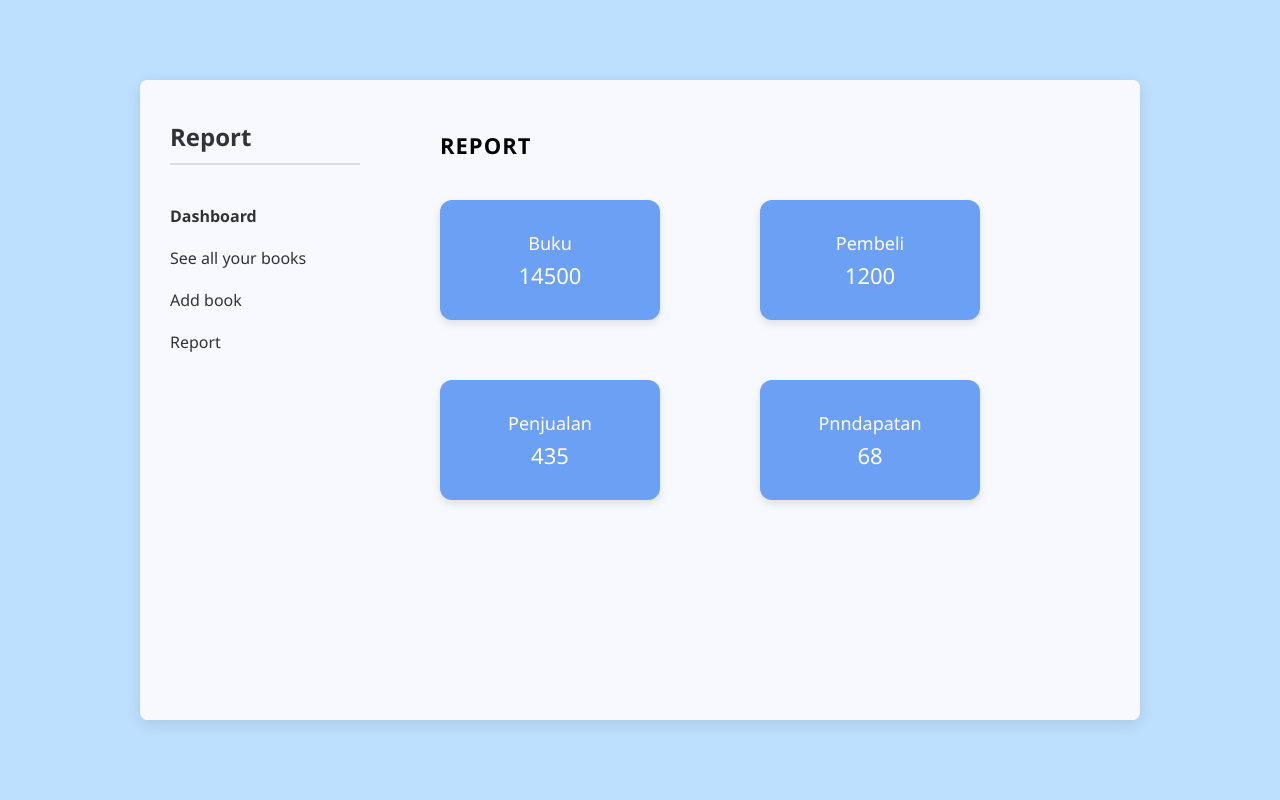
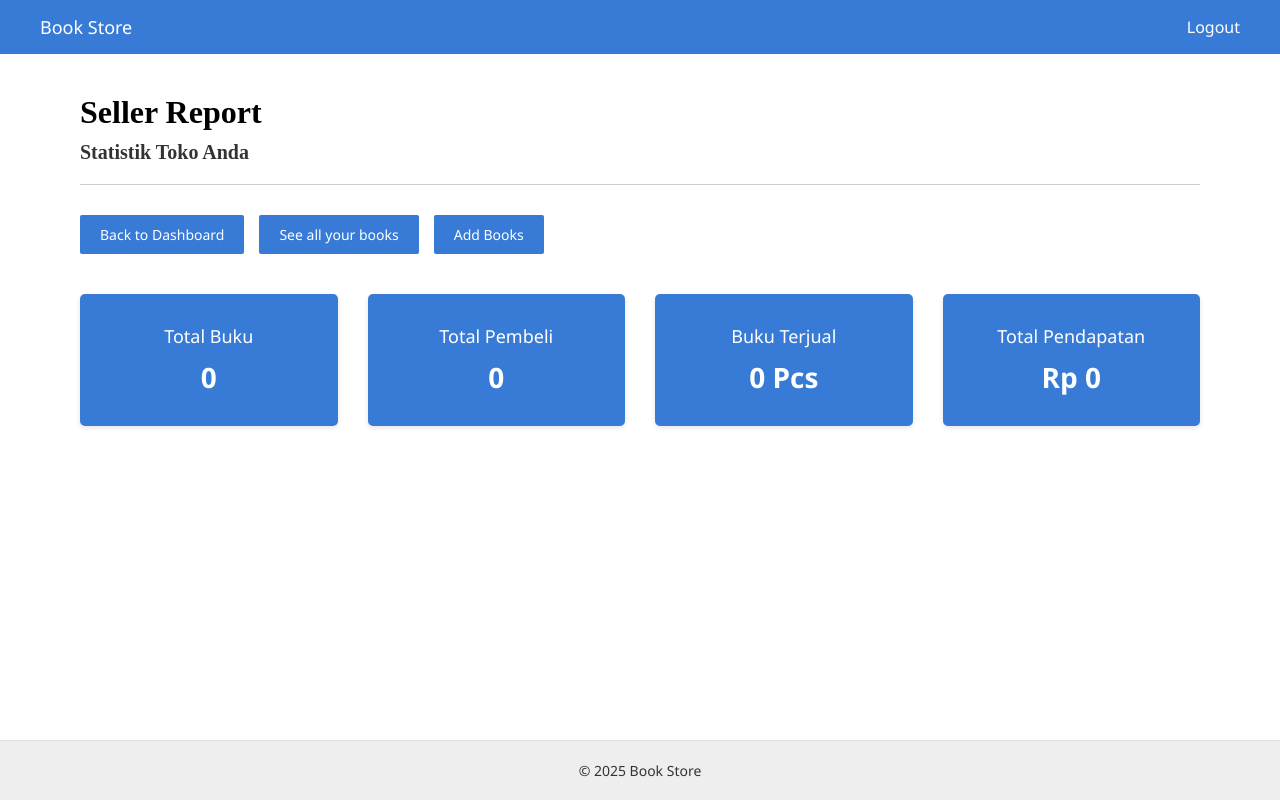
Before and after one commit to mfarhancode/PAW-A_Project_Book-Store, a PHP site: page /seller/report.php in a window 1280 px wide. Run offline with PHP 8.4, Linux system fonts and the light colour scheme; the visitor is signed in with stand-in values (Sample User, id 1); data that the repository does not hold is empty.

Commit message:
menyesuaikan style pada report di seller(safri)

```diff
--- a/seller/report.php
+++ b/seller/report.php
@@ -1,15 +1,48 @@
 <?php
 require "../connection.php";
 session_start();
-if (!($_SESSION['login'])) {
+
+if (!isset($_SESSION['login'])) {
     header("Location: ../login.php");
     exit;
 }
 
-$total_books   = 14500;
-$total_pembeli  = 1200;
-$total_penjualan = 435;
-$total_pendapatan  = 68;
+// Ambil ID Seller dari Session
+// Asumsi: Saat login, kamu menyimpan id user ke $_SESSION['user_id'] atau similar
+$seller_id = isset($_SESSION['user_id']) ? $_SESSION['user_id'] : 0;
+
+// --- LOGIKA QUERY DATA KHUSUS SELLER ---
+
+// 1. Total Buku (Hanya milik seller ini)
+// Pastikan tabel bst_books punya kolom 'seller_id' atau 'id_user'
+$q_books = mysqli_query($conn, "SELECT COUNT(*) as total FROM bst_books WHERE seller_id = '$seller_id'");
+$d_books = mysqli_fetch_assoc($q_books);
+$total_books = $d_books['total'] ?? 0;
+
+// 2. Total Buku Terjual (Penjualan)
+// Join tabel sold_books dengan books untuk filter punya seller ini
+$q_sold = mysqli_query($conn, "
+    SELECT SUM(s.qty) as total_qty, SUM(s.price_at_sale) as total_duit
+    FROM bst_sold_books s
+    JOIN bst_books b ON s.ISBN = b.ISBN
+    WHERE b.seller_id = '$seller_id'
+");
+$d_sold = mysqli_fetch_assoc($q_sold);
+
+$total_penjualan  = $d_sold['total_qty'] ?? 0; // Jumlah pcs buku terjual
+$total_pendapatan = $d_sold['total_duit'] ?? 0; // Total uang
+
+// 3. Total Pembeli (Unik)
+$q_buyer = mysqli_query($conn, "
+    SELECT COUNT(DISTINCT pay.buyer_id) as total_buyer
+    FROM bst_sold_books s
+    JOIN bst_books b ON s.ISBN = b.ISBN
+    JOIN bst_payment_detail pay ON s.payment_id = pay.payment_id
+    WHERE b.seller_id = '$seller_id'
+");
+$d_buyer = mysqli_fetch_assoc($q_buyer);
+$total_pembeli = $d_buyer['total_buyer'] ?? 0;
+
 ?>
 
 <!DOCTYPE html>
@@ -17,161 +50,200 @@ $total_pendapatan  = 68;
 <head>
     <meta charset="UTF-8">
     <meta name="viewport" content="width=device-width, initial-scale=1.0">
-    <title>seller Report</title>
+    <title>Seller Report</title>
     <style>
+        /* RESET & BASIC SETUP */
         * {
             box-sizing: border-box;
             margin: 0;
             padding: 0;
-            font-family: 'Segoe UI', Tahoma, Geneva, Verdana, sans-serif;
         }
 
         body {
-            background-color: #bde0fe;
-            height: 100vh;
+            font-family: 'Segoe UI', Tahoma, Geneva, Verdana, sans-serif;
+            background-color: #ffffff;
             display: flex;
-            justify-content: center;
+            flex-direction: column;
+            min-height: 100vh; /* Agar footer selalu di bawah */
+        }
+
+        /* HEADER / NAVBAR */
+        .navbar {
+            background-color: #387bd6; /* Warna Biru Header */
+            color: white;
+            padding: 15px 40px;
+            display: flex;
+            justify-content: space-between;
             align-items: center;
         }
 
-        .dashboard-container {
-            width: 90%;
-            max-width: 1000px;
-            height: 80vh;
-            background-color: #f8f9fe;
-            display: flex;
-            box-shadow: 0 4px 15px rgba(0,0,0,0.1);
-            border-radius: 8px;
-            overflow: hidden;
+        .navbar .brand {
+            font-size: 18px;
+            font-weight: 500;
         }
 
-        /* SIDEBAR */
-        .sidebar {
-            width: 250px;
-            background-color: #f8f9fe;
-            padding: 40px 30px;
-            display: flex;
-            flex-direction: column;
+        .navbar .logout-link {
+            color: white;
+            text-decoration: none;
+            font-size: 16px;
         }
 
-        .sidebar h2 {
-            font-size: 24px;
+        .navbar .logout-link:hover {
+            text-decoration: underline;
+        }
+
+        /* MAIN CONTAINER */
+        .container {
+            width: 100%;
+            max-width: 1200px; /* Lebar konten dimaksimalkan */
+            margin: 40px auto;
+            padding: 0 40px;
+            flex: 1; /* Mengisi ruang kosong agar footer terdorong ke bawah */
+        }
+
+        /* TYPOGRAPHY */
+        h1 {
+            font-family: 'Times New Roman', Times, serif; /* Font Serif sesuai gambar */
+            font-size: 32px;
+            font-weight: bold;
+            color: #000;
+            margin-bottom: 10px;
+        }
+
+        h3 {
+            font-family: 'Times New Roman', Times, serif;
+            font-size: 20px;
+            font-weight: bold;
             color: #333;
             margin-bottom: 20px;
-            padding-bottom: 10px;
-            border-bottom: 2px solid #dcdcdc;
         }
 
-        .menu { list-style: none; margin-top: 20px; }
-        .menu li { margin-bottom: 20px; }
-        .menu a {
-            text-decoration: none;
-            color: #333;
-            font-size: 16px;
-            display: block;
-            transition: 0.3s;
-        }
-        .menu a:hover { color: #5351e0; font-weight: bold; }
-
-        /* MAIN CONTENT */
-        .main-content {
-            flex: 1;
-            padding: 50px;
-            background-color: #f8f9fe;
+        hr {
+            border: 0;
+            border-top: 1px solid #ccc;
+            margin-bottom: 30px;
         }
 
-        .main-content h2 {
+        /* BUTTONS NAV (Tombol Navigasi Cepat) */
+        .nav-buttons {
+            display: flex;
+            gap: 15px;
             margin-bottom: 40px;
-            font-weight: bold;
-            text-transform: uppercase;
-            font-size: 22px;
-            letter-spacing: 1px;
         }
 
-        /* STYLING KARTU */
-        .cards-wrapper {
-            display: flex;
-            flex-wrap: wrap;
-            gap: 60px 100px;
+        .btn-nav {
+            background-color: #387bd6;
+            color: white;
+            padding: 10px 20px;
+            text-decoration: none;
+            font-size: 14px;
+            border-radius: 2px;
+            display: inline-block;
+            transition: background 0.3s;
+        }
+
+        .btn-nav:hover {
+            background-color: #2a65b8;
+        }
+
+        /* REPORT CARDS GRID */
+        .report-section {
+            margin-top: 20px;
+        }
+
+        .cards-grid {
+            display: grid;
+            grid-template-columns: repeat(auto-fit, minmax(220px, 1fr));
+            gap: 30px;
         }
 
         .card {
-            background-color: #6ca0f5;
-            width: 220px;
-            height: 120px;
-            border-radius: 12px;
-            display: flex;
-            flex-direction: column;
-            justify-content: center;
-            align-items: center;
+            background-color: #387bd6; /* Warna Biru Card */
             color: white;
-            box-shadow: 0 4px 8px rgba(0,0,0,0.1);
-            transition: all 0.3s;
-
-            /* PENTING: Agar kursor berubah jadi tangan */
+            padding: 30px;
+            border-radius: 5px; /* Radius sedikit tajam */
+            text-align: center;
+            box-shadow: 0 2px 5px rgba(0,0,0,0.1);
+            transition: transform 0.2s;
             cursor: pointer;
         }
 
-        /* Efek Hover agar user tahu ini bisa diklik */
         .card:hover {
-            transform: translateY(-5px); /* Naik sedikit */
-            background-color: #5b8de0;   /* Warna sedikit lebih gelap */
-            box-shadow: 0 8px 15px rgba(0,0,0,0.2);
+            transform: translateY(-5px);
+            background-color: #2a65b8;
         }
 
-        /* Efek saat diklik */
-        .card:active {
-            transform: scale(0.98); /* Sedikit mengecil saat ditekan */
+        .card-title {
+            font-size: 18px;
+            margin-bottom: 10px;
+            font-weight: 500;
         }
 
-        .card-title { font-size: 18px; margin-bottom: 5px; font-weight: 500; }
-        .card-value { font-size: 22px; font-weight: 400; }
+        .card-value {
+            font-size: 28px;
+            font-weight: bold;
+        }
+
+        /* FOOTER */
+        footer {
+            background-color: #eeeeee;
+            padding: 20px;
+            text-align: center;
+            border-top: 1px solid #ddd;
+            color: #333;
+            font-size: 14px;
+        }
 
     </style>
 </head>
 <body>
 
-    <div class="dashboard-container">
+    <header class="navbar">
+        <div class="brand">Book Store</div>
+        <a href="../logout.php" class="logout-link">Logout</a>
+    </header>
 
-        <div class="sidebar">
-            <h2>Report</h2>
-            <ul class="menu">
-                <li><a href="seller_dashboard.php" style="font-weight:bold;">Dashboard</a></li>
-                <li><a href="seller_books.php">See all your books</a></li>
-                <li><a href="add_book.php">Add book</a></li>
-                <li><a href="report.php">Report</a></li>
-            </ul>
+    <div class="container">
+        <h1>Seller Report</h1>
+        <h3>Statistik Toko Anda</h3>
+        <hr>
+
+        <div class="nav-buttons">
+            <a href="seller_dashboard.php" class="btn-nav">Back to Dashboard</a>
+            <a href="seller_books.php" class="btn-nav">See all your books</a>
+            <a href="add_book.php" class="btn-nav">Add Books</a>
         </div>
 
-        <div class="main-content">
-            <h2>REPORT</h2>
+        <div class="report-section">
+            <div class="cards-grid">
 
-            <div class="cards-wrapper">
-
-                <div class="card" onclick="location.href='report_buku.php'">
-                    <div class="card-title">Buku</div>
-                    <div class="card-value"><?php echo $total_books; ?></div>
-                </div>
-
-                <div class="card" onclick="location.href='report_pembeli.php'">
-                    <div class="card-title">Pembeli</div>
-                    <div class="card-value"><?php echo $total_pembeli; ?></div>
+                <div class="card" onclick="location.href='seller_books.php'">
+                    <div class="card-title">Total Buku</div>
+                    <div class="card-value"><?= number_format($total_books); ?></div>
                 </div>
 
                 <div class="card" onclick="location.href='report_penjualan.php'">
-                    <div class="card-title">Penjualan</div>
-                    <div class="card-value"><?php echo $total_penjualan; ?></div>
+                    <div class="card-title">Total Pembeli</div>
+                    <div class="card-value"><?= number_format($total_pembeli); ?></div>
+                </div>
+
+                <div class="card" onclick="location.href='report_penjualan.php'">
+                    <div class="card-title">Buku Terjual</div>
+                    <div class="card-value"><?= number_format($total_penjualan); ?> Pcs</div>
                 </div>
 
                 <div class="card" onclick="location.href='report_pendapatan.php'">
-                    <div class="card-title">Pnndapatan</div>
-                    <div class="card-value"><?php echo $total_pendapatan; ?></div>
+                    <div class="card-title">Total Pendapatan</div>
+                    <div class="card-value">Rp <?= number_format($total_pendapatan, 0, ',', '.'); ?></div>
                 </div>
 
             </div>
         </div>
+    </div>
 
-    </div>
+    <footer>
+        &copy; 2025 Book Store
+    </footer>
 
 </body>
 </html>
```
